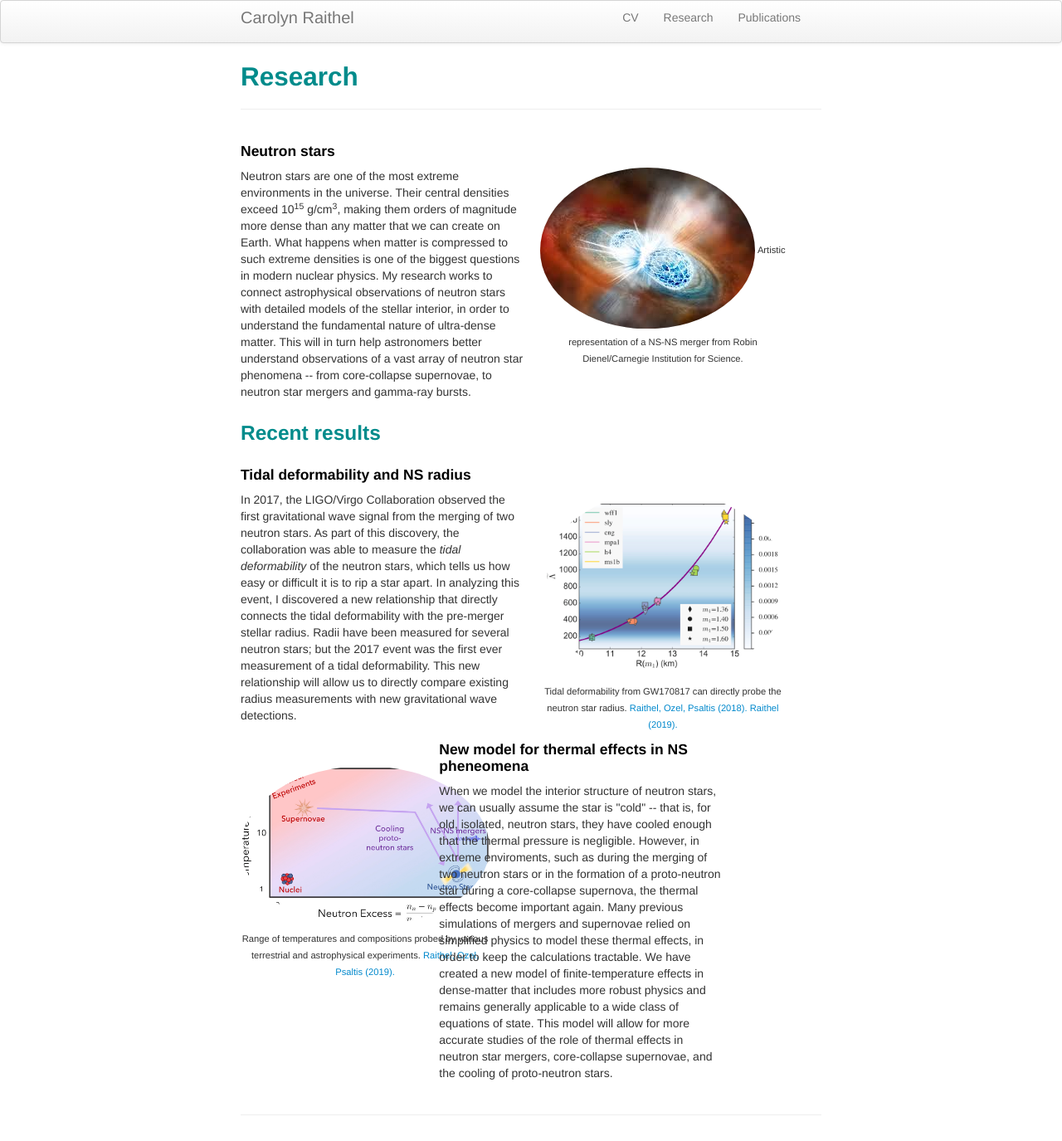
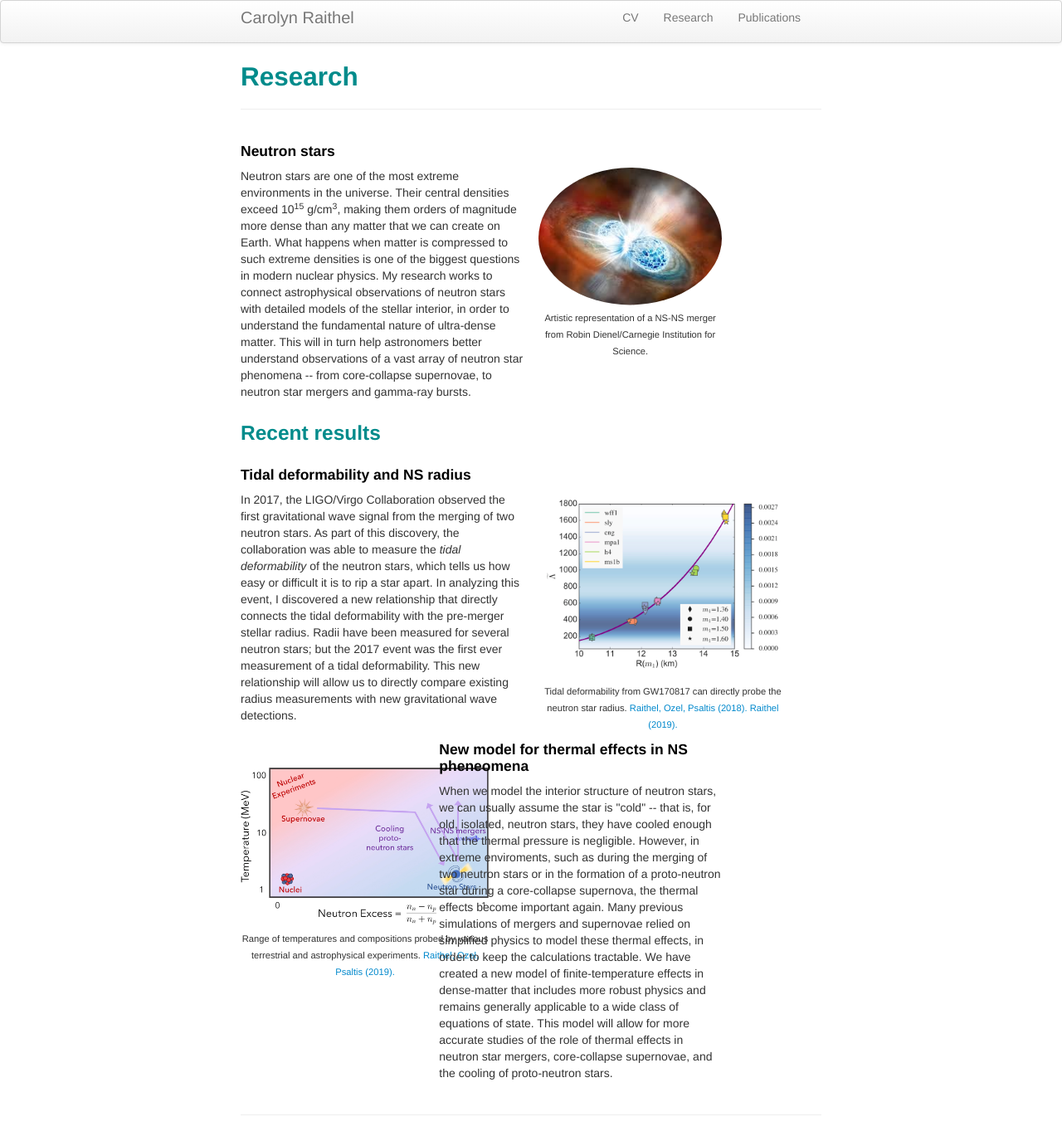
Before and after one commit to craithel/craithel.github.io, a Jekyll site: the page built from pages/research.md, in a window 1280 px wide. Shown: the whole page at 83% size. Built offline with Jekyll 4.4.1, drawn with Linux system fonts in a browser that asks for light colours.

Commit message:
updated figs

```diff
--- a/pages/research.md
+++ b/pages/research.md
@@ -33,8 +33,8 @@ description: My research
    	<br>
         <br>
  	 <!--<a href="../assets/merger_graphic.jpg">-->
-	 <div style="width:300px; font-size:80%; text-align:center;">
-	    <img src="../assets/merger_graphic.jpg"
+	 <div style="width:300; height=300; font-size:80%; text-align:center;">
+	    <img class="img-circle" src="../assets/merger_graphic.jpg"
 		  style="padding-bottom:0.5em;"/>
 	 Artistic representation of a NS-NS merger from Robin Dienel/Carnegie Institution for Science.
 	 </div>
```
Also changed, not shown: other parts of pages/research.md (+3 -3 lines).
